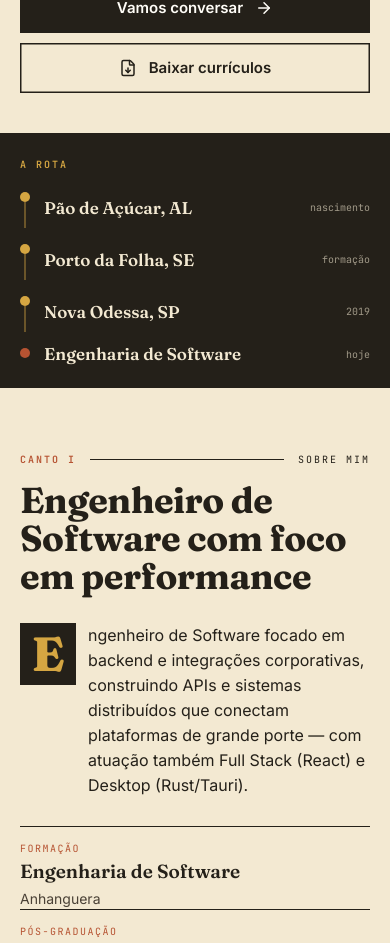
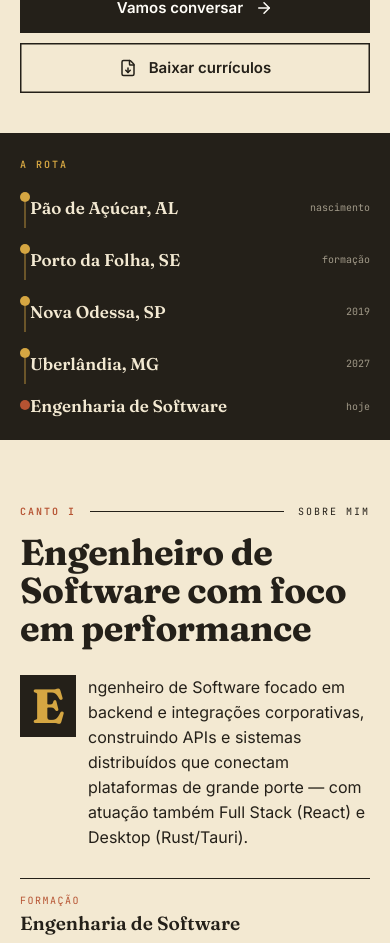
Before and after one commit to Benevanio/bene_tesla_dev, a Next.js app: page / in a window 390 px wide. Shown: the part 916-1859 px from the top of the page. Built offline with nearby package versions, Linux system fonts and the light colour scheme.

Commit message:
feat: adiciona Uberlândia à rota do hero

```diff
--- a/app/globals.css
+++ b/app/globals.css
@@ -244,7 +244,7 @@ img { display: block; max-width: 100%; }
 .parada__linha { display: flex; align-items: center; gap: 8px; }
 .ponto { width: 8px; height: 8px; border-radius: 50%; background: var(--sertao); flex-shrink: 0; }
 .ponto--fim { background: var(--terracota); }
-.parada__cidade { font-family: var(--font-display); font-size: 18px; font-weight: 600; color: var(--paper); line-height: 1.2; }
+.parada__cidade { font-family: var(--font-display); font-size: 18px; font-weight: 600; color: var(--paper); line-height: 1.2; white-space: nowrap; }
 .parada__coord { font-family: var(--font-mono); font-size: 11px; color: var(--paper-60); }
 .parada__curto { display: none; font-family: var(--font-mono); font-size: 10px; color: var(--paper-60); }
 .rota__seta { color: var(--sertao); flex-shrink: 0; }
@@ -474,6 +474,10 @@ img { display: block; max-width: 100%; }
   .gravura__interna { height: 540px; }
   .apiled { width: 480px; }
   .canais { width: 420px; }
+  .rota__inner { gap: 10px; }
+  .parada { gap: 0; }
+  .parada__cidade { font-size: 15px; }
+  .parada__coord { font-size: 10px; white-space: nowrap; }
 }
 
 @media (max-width: 1280px) and (min-width: 1101px) {
@@ -484,6 +488,7 @@ img { display: block; max-width: 100%; }
 @media (max-width: 1100px) {
   .nav-desk-wrap { display: none; }
   .menu-btn { display: inline-flex; }
+  .rota__label { display: none; }
 }
 
 @media (max-width: 1024px) {
@@ -499,7 +504,7 @@ img { display: block; max-width: 100%; }
   .gravura__interna { height: 520px; }
 
   .rota__inner { flex-direction: column; align-items: stretch; gap: 0; padding-block: 24px; }
-  .rota__label { margin-bottom: 4px; }
+  .rota__label { display: block; margin-bottom: 4px; }
   .rota__seta { display: none; }
   .parada__trilho { display: flex; flex-direction: column; align-items: center; width: 10px; padding-top: 16px; }
   .parada__trilho .ponto { width: 10px; height: 10px; }
--- a/data/portfolio.ts
+++ b/data/portfolio.ts
@@ -214,6 +214,7 @@ export const route = [
   { city: 'Pão de Açúcar, AL', coord: '-9.74, -37.43 · nascimento', short: 'nascimento' },
   { city: 'Porto da Folha, SE', coord: '-9.91, -37.27 · formação', short: 'formação' },
   { city: 'Nova Odessa, SP', coord: '-22.77, -47.29 · 2019', short: '2019' },
+  { city: 'Uberlândia, MG', coord: '-18.91, -48.28 · 2027', short: '2027' },
   { city: 'Engenharia de Software', coord: '200 OK · hoje', short: 'hoje', end: true },
 ]
 
```
